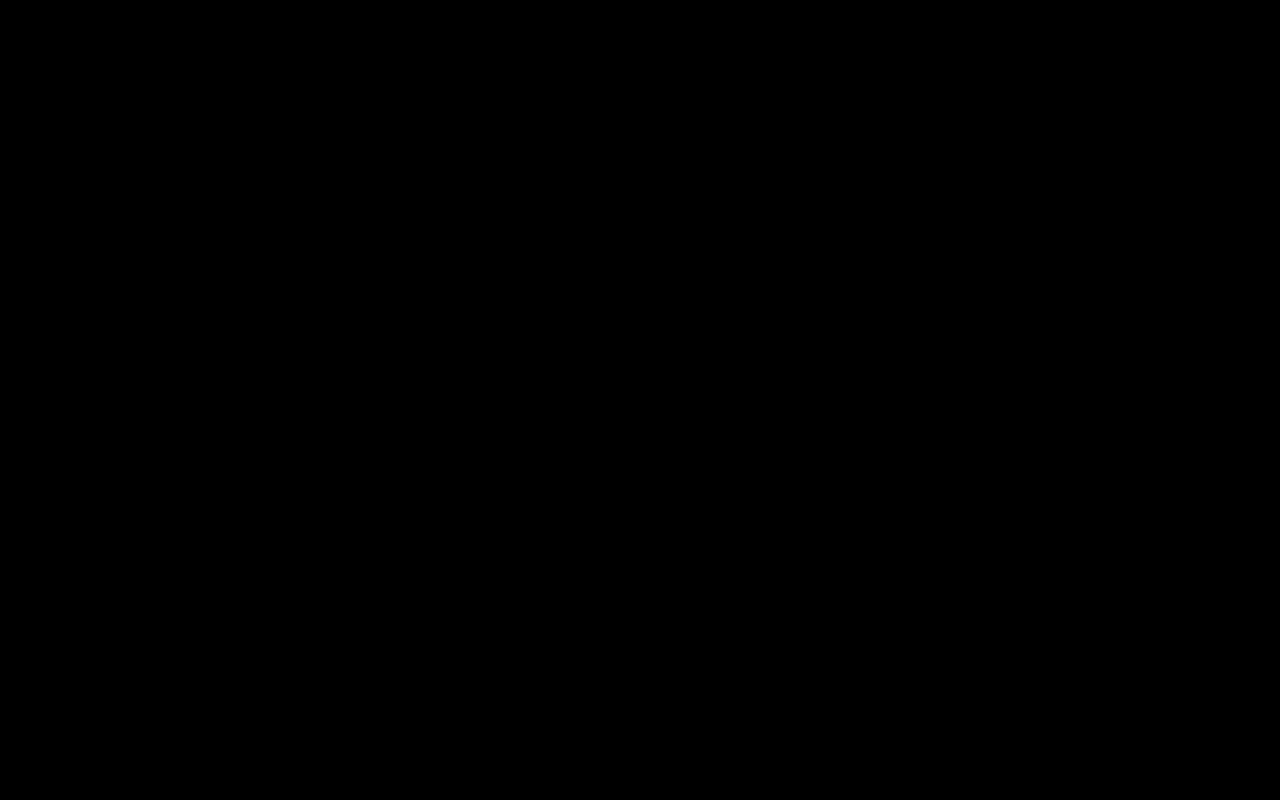
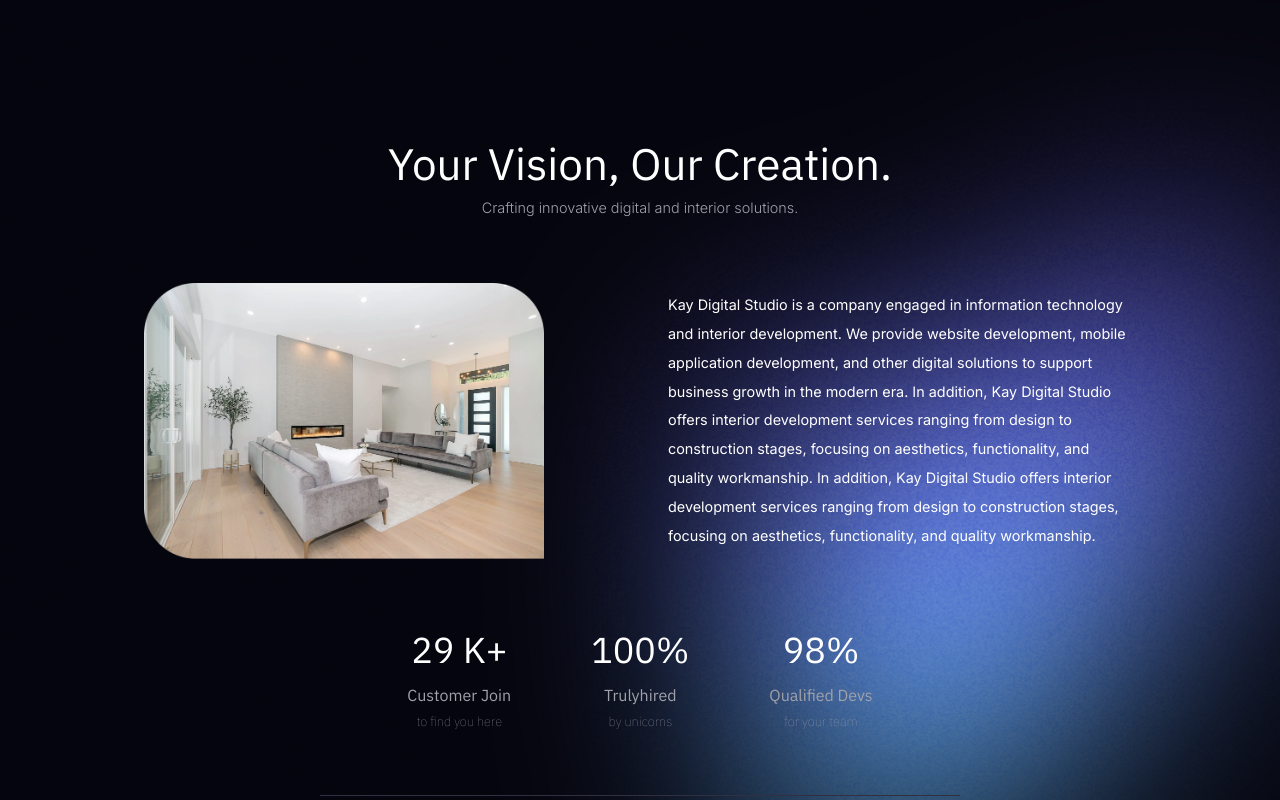
Before and after one commit to darykusuma741/lp_kay, a React (Vite) app: page / in a window 1280 px wide. Shown: the part 1400-2200 px from the top of the page. Before the commit the page ends 1387 px from the top, so only its background shows below. Built offline with nearby package versions, Linux system fonts and the light colour scheme.

Commit message:
home fact

```diff
--- a/src/css/colors.css
+++ b/src/css/colors.css
@@ -3,16 +3,19 @@
   --color-midnight: #060610;
   --color-stone: #A1A1AA;
   --color-mist: #E4E4E7;
+  --color-charcoal: #303040;
+  --color-sky: #6DDCFF;
+  --color-indigo: #7F60F9;
 }
 
 .btn-gradient {
   border: 1px solid transparent;
   background: linear-gradient(var(--color-midnight), var(--color-midnight)) padding-box,
-              linear-gradient(to right, #6DDCFF, #7F60F9) border-box;
+              linear-gradient(to right, var(--color-sky), var(--color-indigo)) border-box;
 }
 
 .btn-gradient:hover{
   background: linear-gradient(rgba(255, 255, 255, 0.5), rgba(255, 255, 255, 0.5)) padding-box,
-              linear-gradient(to right, #6DDCFF, #7F60F9) border-box;
+              linear-gradient(to right, var(--color-sky), var(--color-indigo)) border-box;
 
 }
--- /dev/null
+++ b/src/pages/home/AboutUs/Content/Home.AboutUs.Content.tsx
@@ -0,0 +1,20 @@
+import aboutUsItem1 from '../../../../assets/about-us-item-1.png';
+
+const HomeAboutUsContent: React.FC = () => {
+  return (
+    <div className="flex-col lg:flex-row flex justify-between lg:gap-31 gap-10 items-center">
+      <img src={aboutUsItem1} className="w-100" />
+      <p className="text-white lg:text-[.9rem] text-[.8rem] leading-loose">
+        Kay Digital Studio is a company engaged in information technology and interior development.
+        We provide website development, mobile application development, and other digital solutions
+        to support business growth in the modern era. In addition, Kay Digital Studio offers
+        interior development services ranging from design to construction stages, focusing on
+        aesthetics, functionality, and quality workmanship. In addition, Kay Digital Studio offers
+        interior development services ranging from design to construction stages, focusing on
+        aesthetics, functionality, and quality workmanship.
+      </p>
+    </div>
+  );
+};
+
+export default HomeAboutUsContent;
--- /dev/null
+++ b/src/pages/home/AboutUs/Fact/Home.AboutUs.Fact.Items.tsx
@@ -0,0 +1,21 @@
+interface HomeAboutUsFactItemsProps {
+  title: string;
+  subtitle: string;
+  subtitle2: string;
+}
+
+const HomeAboutUsFactItems: React.FC<HomeAboutUsFactItemsProps> = ({
+  title,
+  subtitle,
+  subtitle2
+}) => {
+  return (
+    <div className="flex flex-col text-white font-ibm text-center">
+      <label className="text-[2.25rem] mb-1.5">{title}</label>
+      <label className="text-stone mb-[0.3rem]">{subtitle}</label>
+      <label className="text-[0.8rem] text-stone font-thin">{subtitle2}</label>
+    </div>
+  );
+};
+
+export default HomeAboutUsFactItems;
--- /dev/null
+++ b/src/pages/home/AboutUs/Fact/Home.AboutUs.Fact.tsx
@@ -0,0 +1,13 @@
+import HomeAboutUsFactItems from './Home.AboutUs.Fact.Items';
+
+const HomeAboutUsFact: React.FC = () => {
+  return (
+    <div className="flex md:flex-row flex-col md:gap-20 gap-12 justify-center">
+      <HomeAboutUsFactItems title="29 K+" subtitle="Customer Join" subtitle2="to find you here" />
+      <HomeAboutUsFactItems title="100%" subtitle="Trulyhired" subtitle2="by unicorns" />
+      <HomeAboutUsFactItems title="98%" subtitle="Qualified Devs" subtitle2="for your team" />
+    </div>
+  );
+};
+
+export default HomeAboutUsFact;
--- /dev/null
+++ b/src/pages/home/AboutUs/Home.AboutUs.tsx
@@ -0,0 +1,23 @@
+import HomeAboutUsContent from './Content/Home.AboutUs.Content';
+import HomeAboutUsTitle from './Title/Home.AboutUs.Title';
+import bg from '../../../assets/bg.svg';
+import HomeAboutUsFact from './Fact/Home.AboutUs.Fact';
+
+const HomeAboutUs: React.FC = () => {
+  return (
+    <div
+      className="w-screen flex flex-col gap-16 lg:py-36 py-20 lg:px-36 px-10 bg-midnight justify-center items-center bg-center bg-cover bg-no-repeat"
+      style={{ backgroundImage: `url(${bg})` }}
+    >
+      <HomeAboutUsTitle />
+      <HomeAboutUsContent />
+      <HomeAboutUsFact />
+      <hr className="md:block hidden border-t border-charcoal w-160" />
+      <button className="py-[0.7rem] px-[1.8rem] text-[0.9rem] hover:cursor-pointer rounded-full transition-all duration-300 text-white bg-linear-to-r hover:to-sky from-sky/20 hover:from-indigo to-indigo/20">
+        View Show Catalogue
+      </button>
+    </div>
+  );
+};
+
+export default HomeAboutUs;
--- /dev/null
+++ b/src/pages/home/AboutUs/Title/Home.AboutUs.Title.tsx
@@ -0,0 +1,14 @@
+const HomeAboutUsTitle: React.FC = () => {
+  return (
+    <div className="text-center">
+      <h1 className="font-ibm text-[1.9rem] sm:text-[2.75rem] text-white ">
+        Your Vision, Our Creation.
+      </h1>
+      <p className="text-[0.9rem] font-light text-stone">
+        Crafting innovative digital and interior solutions.
+      </p>
+    </div>
+  );
+};
+
+export default HomeAboutUsTitle;
--- a/src/pages/home/Home.tsx
+++ b/src/pages/home/Home.tsx
@@ -1,4 +1,5 @@
 import { useBodyClass } from '../../hooks/useBodyClass';
+import HomeAboutUs from './AboutUs/Home.AboutUs';
 import HomeFeatures from './Features/Home.Features';
 import HomeHero from './Hero/Home.Hero';
 
@@ -9,6 +10,7 @@ function Home() {
     <div className="">
       <HomeHero />
       <HomeFeatures />
+      <HomeAboutUs />
     </div>
   );
 }
```
Also changed, not shown: src/assets/about-us-item-1.png (added).
